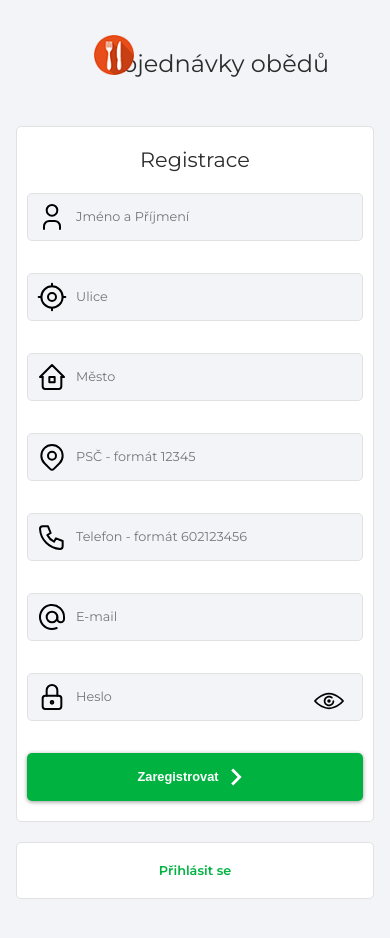
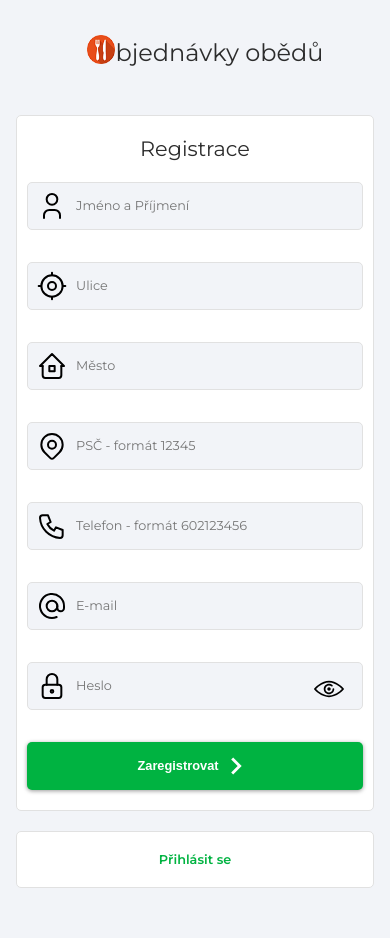
Before and after one commit to Gozo18/react-veza, a React (Create React App) app: page /sign-up in a window 390 px wide. Shown: the top 938 px of the page. Built offline with nearby package versions, Linux system fonts and the light colour scheme; no server answers; the database is empty.

Commit message:
Mobile view logo fix

```diff
--- a/src/index.css
+++ b/src/index.css
@@ -178,14 +178,21 @@ h4 {
 .signInHeader h1 img {
   position: relative;
   top: 3px;
-  left: 33px;
-  width: 2.5rem;
-  height: 2.5rem;
+  left: 20px;
+  width: 1.8rem;
+  height: 1.8rem;
 }
 
 @media (min-width: 1024px) {
   .signInHeader h1 {
     font-size: 2.5rem;
+  }
+
+  .signInHeader h1 img {
+    top: 3px;
+    left: 33px;
+    width: 2.5rem;
+    height: 2.5rem;
   }
 }
 
```
